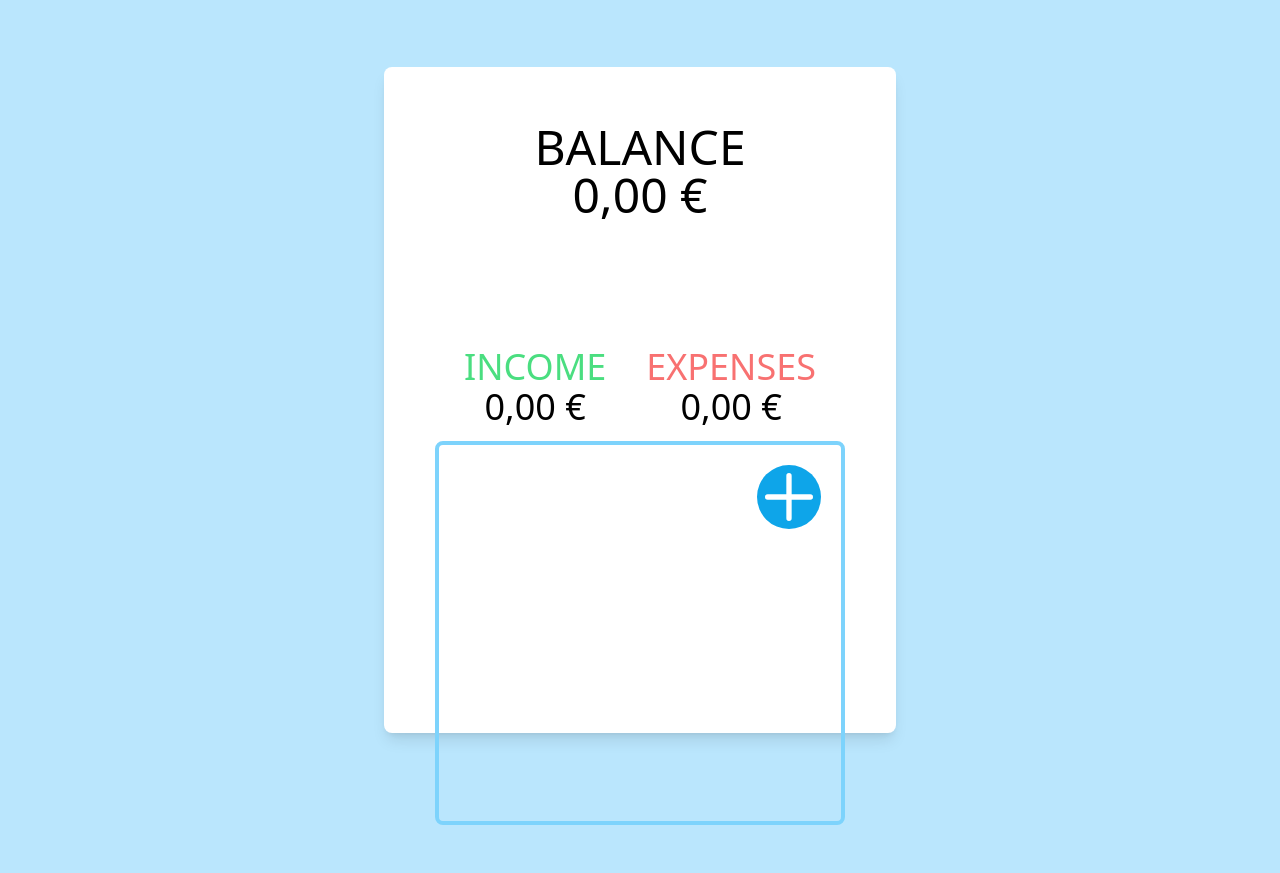
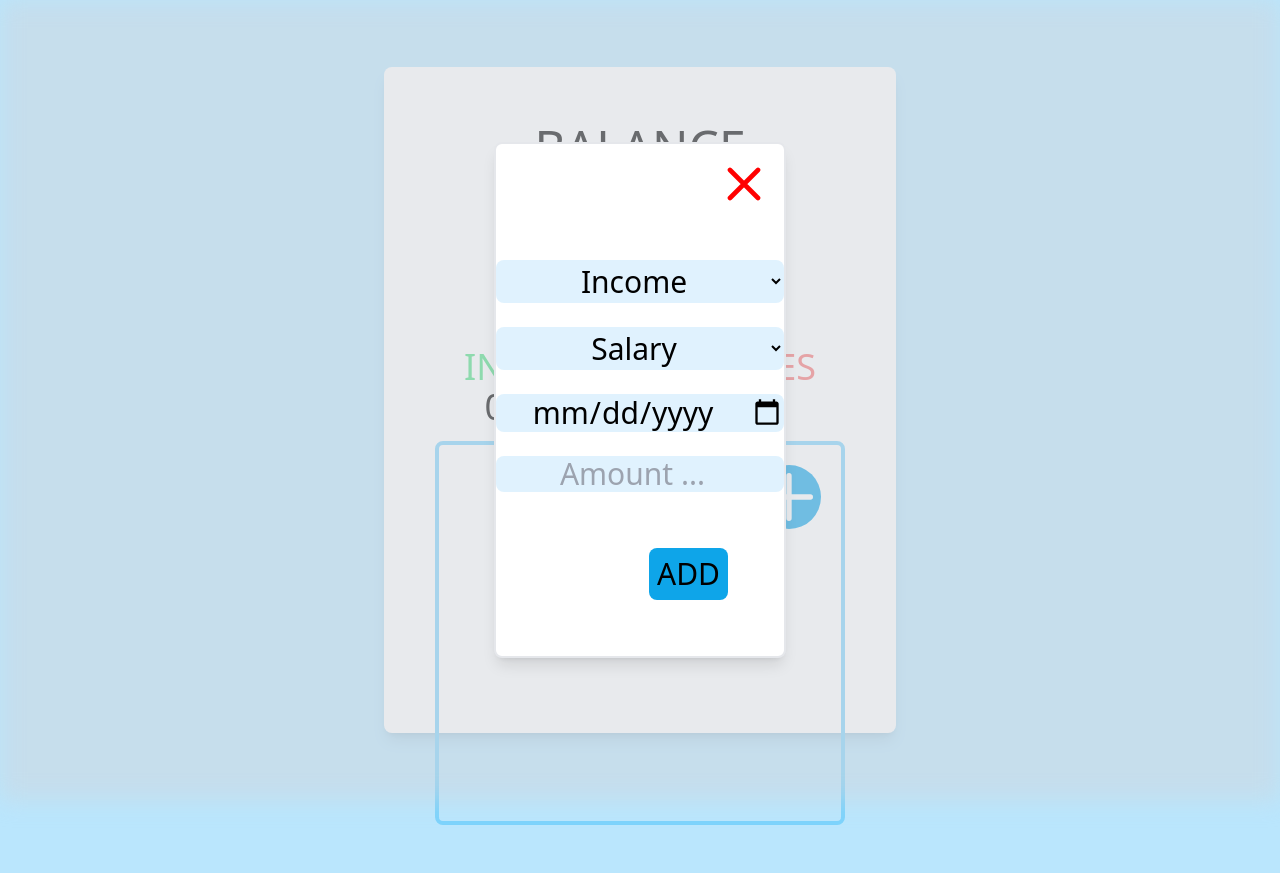
Before and after one commit to QCHR1581/expense-tracker, a plain HTML site: page index.html in a window 1280 px wide. Drawn offline with Linux system fonts and the light colour scheme.

Commit message:
new modal class

```diff
--- a/index.html
+++ b/index.html
@@ -16,19 +16,21 @@
 
     <!-- Overlay -->
     <div id="overlay"
-        class="fixed top-0 left-0 right-0 bottom-0 bg-gray-300/50 blur-md pointer-events-none active:opacity-1 active:pointer-events-auto scale-0 ">
+        class="fixed top-0 left-0 right-0 bottom-0 bg-gray-300/50 blur-md pointer-events-none active:opacity-1 active:pointer-events-auto ">
     </div>
+
+    <!-- h-2/4 w-9/12 m-12 mt-64 md:ml-32 md:mt-96 lg:w-4/12 lg:h-2/4 lg:ml-64 lg:left-96 -->
 
     <!-- Modal -->
     <div id="modal"
-        class="fixed h-2/4 w-9/12 m-12 mt-64 md:ml-32 md:mt-96 lg:w-4/12 lg:h-2/4 lg:ml-64 lg:left-96 border-2 rounded-lg bg-white shadow-lg  transition ease-in-out duration-150 scale-0 ">
+        class=" fixed modal border-2 rounded-lg bg-white shadow-lg  transition ease-in-out duration-150 ">
         <!-- Modal-Header -->
         <div class="flex flex-row justify-end p-3 ">
             <!-- Close-Button -->
             <svg id="close-button" xmlns="http://www.w3.org/2000/svg"
                 class="h-10 hover:cursor-pointer hover:stroke-red-300 active:h-9 md:h-14" fill="none" viewBox="0 0 24 24"
                 stroke="red" stroke-width="2">
-                <path stroke-linecap="round" stroke-linejoin="round" d="M6 18L18 6M6 6l12 12" />
+                <path stroke-linecap="round" stroxke-linejoin="round" d="M6 18L18 6M6 6l12 12" />
             </svg>
         </div>
 
@@ -88,7 +90,7 @@
         <!-- White rectangle -->
         <div class="flex flex-col bg-white h-5/6 w-5/6 lg:w-2/5 lg:h-5/6 rounded-lg shadow-lg ">
             <!-- Balance -->
-            <div class=" flex flex-col self-center  text-4xl md:text-5xl pt-14">
+            <div class=" flex flex-col self-center text-4xl md:text-5xl pt-14">
                 <h1 class="">BALANCE</h1>
                 <div id="balance" class="text-center">0,00 €</div>
             </div>
```
Also changed, not shown: dist/tailwind.css, src/input.css (line endings or trailing spaces).
